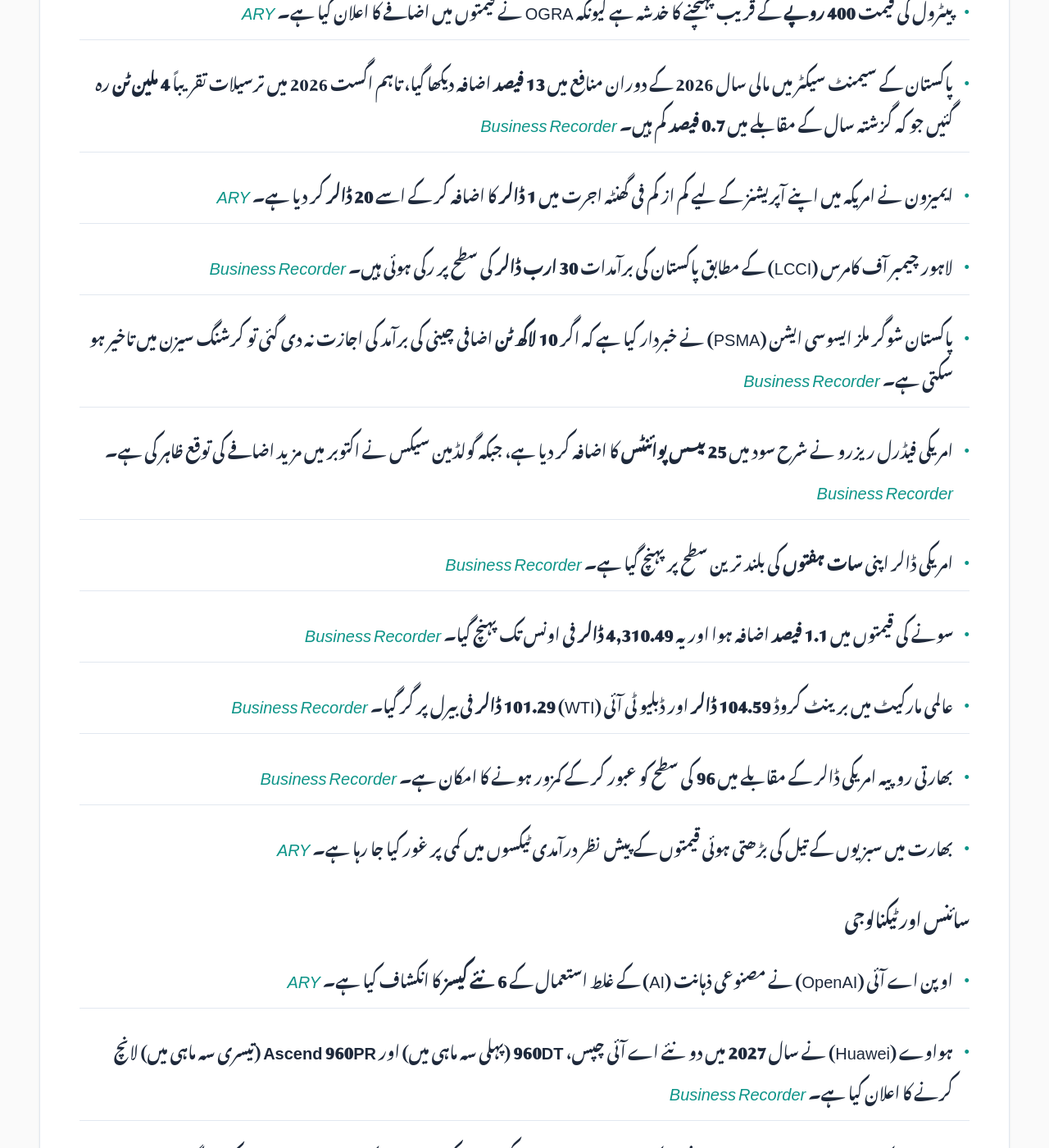
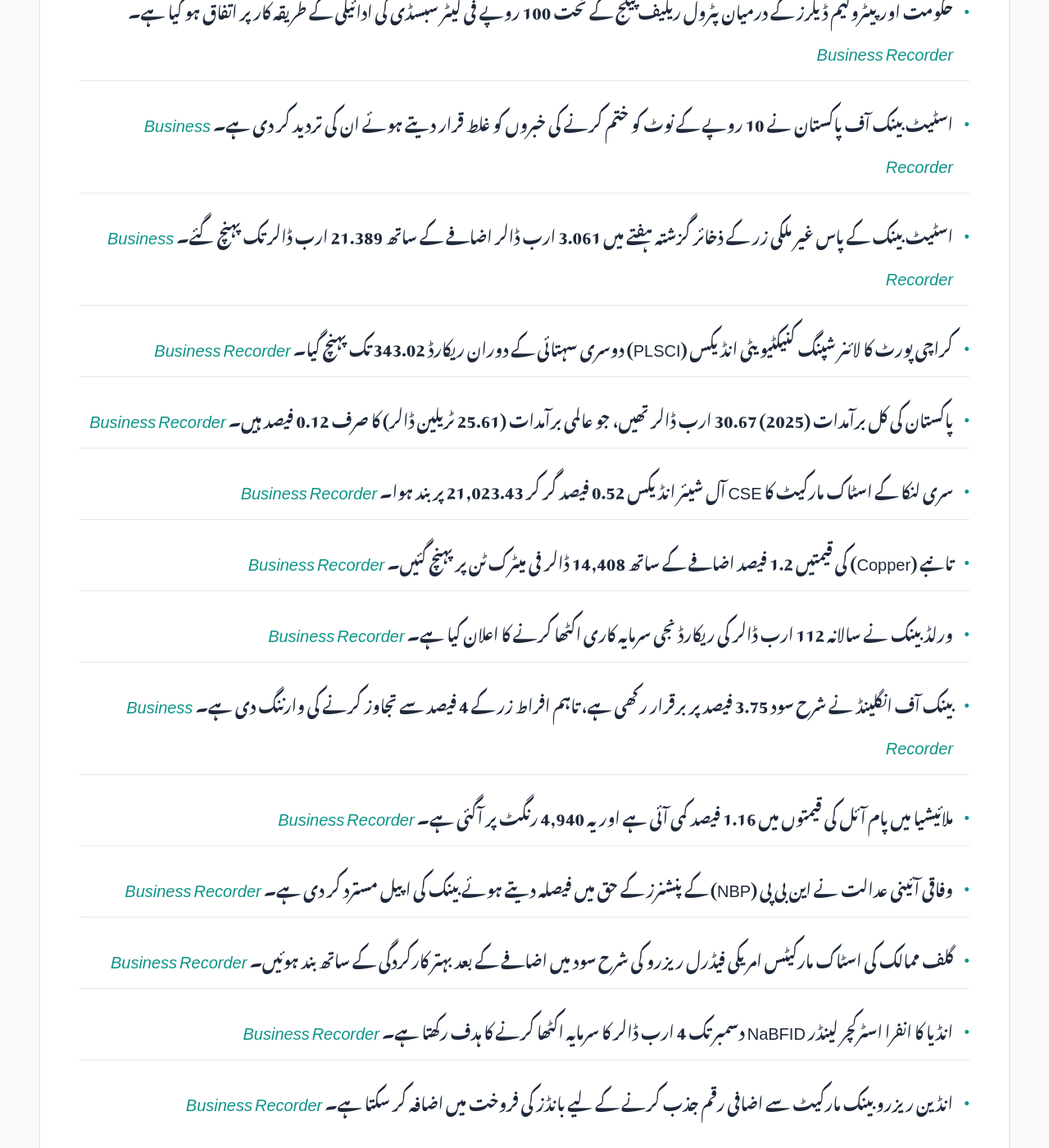
Before and after one commit to zsubzwary/news, a Jekyll site: the page built from ur/index.md, in a window 1280 px wide and 1400 px high, scrolled down 628 px. Shown: the whole window at 82% size. Built offline with Jekyll 4.4.1, drawn with Linux system fonts in a browser that asks for light colours; some web fonts are replaced; comment, search, counter and statistics services are not loaded; some of the changed text lies outside the part shown.

Commit message:
DateTime; 2026-09-17T16:11:35.958Z

```diff
--- a/ur/index.md
+++ b/ur/index.md
@@ -7,43 +7,47 @@ rtl: true
 
 پاکستان کی تازہ خبروں کا خلاصہ
 
- &lrm; 17-Sep-2026 09:09PKT
+ &lrm; 17-Sep-2026 21:11PKT
 
-پڑھنے کا وقت : 4 منٹ
+پڑھنے کا وقت : 5 منٹ
 
 ### معیشت
-- پیٹرول کی قیمت **400 روپے** کے قریب پہنچنے کا خدشہ ہے کیونکہ OGRA نے قیمتوں میں اضافے کا اعلان کیا ہے۔ *[ARY](https://arynews.tv/petrol-nears-rs400-as-ogra-announces-fresh-price-hike)*
-- پاکستان کے سیمنٹ سیکٹر میں مالی سال 2026 کے دوران منافع میں **13 فیصد** اضافہ دیکھا گیا، تاہم اگست 2026 میں ترسیلات تقریباً **4 ملین ٹن** رہ گئیں جو کہ گزشتہ سال کے مقابلے میں **0.7 فیصد** کم ہیں۔ *[Business Recorder](https://www.brecorder.com/news/40439830/cement-earnings-rise-recovery-turns-uneven)*
-- ایمیزون نے امریکہ میں اپنے آپریشنز کے لیے کم از کم فی گھنٹہ اجرت میں **1 ڈالر** کا اضافہ کر کے اسے **20 ڈالر** کر دیا ہے۔ *[ARY](https://arynews.tv/amazon-raises-minimum-hourly-pay-by-1-to-20-for-us-operations-workers)*
-- لاہور چیمبر آف کامرس (LCCI) کے مطابق پاکستان کی برآمدات **30 ارب ڈالر** کی سطح پر رکی ہوئی ہیں۔ *[Business Recorder](https://www.brecorder.com/news/40439844/exports-stuck-around-the-usd30bn-mark-lcci-chief)*
-- پاکستان شوگر ملز ایسوسی ایشن (PSMA) نے خبردار کیا ہے کہ اگر **10 لاکھ ٹن** اضافی چینی کی برآمد کی اجازت نہ دی گئی تو کرشنگ سیزن میں تاخیر ہو سکتی ہے۔ *[Business Recorder](https://www.brecorder.com/news/40439851/psma-says-surplus-sugar-may-delay-crushing-season)*
-- امریکی فیڈرل ریزرو نے شرح سود میں **25 بیسس پوائنٹس** کا اضافہ کر دیا ہے، جبکہ گولڈمین سیکس نے اکتوبر میں مزید اضافے کی توقع ظاہر کی ہے۔ *[Business Recorder](https://www.brecorder.com/news/40439917/goldman-sachs-now-sees-fed-hiking-again-in-october)*
-- امریکی ڈالر اپنی **سات ہفتوں** کی بلند ترین سطح پر پہنچ گیا ہے۔ *[Business Recorder](https://www.brecorder.com/news/40439913/hawkish-fed-lifts-dollar-to-seven-week-high-as-focus-turn-to-boj)*
-- سونے کی قیمتوں میں **1.1 فیصد** اضافہ ہوا اور یہ **4,310.49 ڈالر** فی اونس تک پہنچ گیا۔ *[Business Recorder](https://www.brecorder.com/news/40439912/gold-rises-over-1-as-investors-digest-fed-hike-oil-rally-stalls)*
-- عالمی مارکیٹ میں برینٹ کروڈ **104.59 ڈالر** اور ڈبلیو ٹی آئی (WTI) **101.29 ڈالر** فی بیرل پر گر گیا۔ *[Business Recorder](https://www.brecorder.com/news/40439910/oil-prices-extend-losses-as-fears-of-middle-east-supply-disruptions-ease)*
-- بھارتی روپیہ امریکی ڈالر کے مقابلے میں **96** کی سطح کو عبور کر کے کمزور ہونے کا امکان ہے۔ *[Business Recorder](https://www.brecorder.com/news/40439915/hawkish-fed-adds-to-indian-rupee-troubles-traders-watch-96usd-hurdle)*
-- بھارت میں سبزیوں کے تیل کی بڑھتی ہوئی قیمتوں کے پیش نظر درآمدی ٹیکسوں میں کمی پر غور کیا جا رہا ہے۔ *[ARY](https://arynews.tv/india-considers-cutting-vegetable-oil-import-taxes-as-prices-climb)*
+- حکومت اور پیٹرولیم ڈیلرز کے درمیان پٹرول ریلیف پیکج کے تحت 100 روپے فی لیٹر سبسڈی کی ادائیگی کے طریقہ کار پر اتفاق ہو گیا ہے۔ *[Business Recorder](https://www.brecorder.com/news/40439989/government-petroleum-dealers-reach-agreement-on-fuel-relief-package)*
+- اسٹیٹ بینک آف پاکستان نے 10 روپے کے نوٹ کو ختم کرنے کی خبروں کو غلط قرار دیتے ہوئے ان کی تردید کر دی ہے۔ *[Business Recorder](https://www.brecorder.com/news/40439986-sbp-rejects-reports-of-rs10-banknote-discontinuation-as-baseless)*
+- اسٹیٹ بینک کے پاس غیر ملکی زر کے ذخائر گزشتہ ہفتے میں 3.061 ارب ڈالر اضافے کے ساتھ 21.389 ارب ڈالر تک پہنچ گئے۔ *[Business Recorder](https://www.brecorder.com/news/40439985-sbp-held-forex-reserves-surge-over-3bn-to-213bn)*
+- کراچی پورٹ کا لائنر شپنگ کنیکٹیویٹی انڈیکس (PLSCI) دوسری سہتائی کے دوران ریکارڈ 343.02 تک پہنچ گیا۔ *[Business Recorder](https://www.brecorder.com/news/40439981-karachi-ports-liner-shipping-connectivity-hits-record-high)*
+- پاکستان کی کل برآمدات (2025) 30.67 ارب ڈالر تھیں، جو عالمی برآمدات (25.61 ٹریلین ڈالر) کا صرف 0.12 فیصد ہیں۔ *[Business Recorder](https://www.brecorder.com/news/40439979-pakistans-export-trap-and-revealed-comparative-advantage)*
+- سری لنکا کے اسٹاک مارکیٹ کا CSE آل شیئر انڈیکس 0.52 فیصد گر کر 21,023.43 پر بند ہوا۔ *[Business Recorder](https://www.brecorder.com/news/40439977-sri-lankan-shares-extend-losing-streak-as-communication-real-estate-stocks-weigh)*
+- تانبے (Copper) کی قیمتیں 1.2 فیصد اضافے کے ساتھ 14,408 ڈالر فی میٹرک ٹن پر پہنچ گئیں۔ *[Business Recorder](https://www.brecorder.com/news/40439976-copper-rallies-as-chinese-buyers-return-to-the-market)*
+- ورلڈ بینک نے سالانہ 112 ارب ڈالر کی ریکارڈ نجی سرمایہ کاری اکٹھا کرنے کا اعلان کیا ہے۔ *[Business Recorder](https://www.brecorder.com/news/40439969-world-bank-boosts-private-capital-mobilization-to-record-112-billion)*
+- بینک آف انگلینڈ نے شرح سود 3.75 فیصد پر برقرار رکھی ہے، تاہم افراط زر کے 4 فیصد سے تجاوز کرنے کی وارننگ دی ہے۔ *[Business Recorder](https://www.brecorder.com/news/40439972-bank-of-england-sounds-inflation-alarm-as-it-holds-interest-rates)*
+- ملائیشیا میں پام آئل کی قیمتوں میں 1.16 فیصد کمی آئی ہے اور یہ 4,940 رنگٹ پر آگئی ہے۔ *[Business Recorder](https://www.brecorder.com/news/40439970-palm-oil-falls-over-1-on-exports-rival-oils-weakness)*
+- وفاقی آئینی عدالت نے این بی پی (NBP) کے پنشنرز کے حق میں فیصلہ دیتے ہوئے بینک کی اپیل مسترد کر دی ہے۔ *[Business Recorder](https://www.brecorder.com/news/40439974-nbp-pensioners-entitled-to-govt-pension-increases-after-court-dismisses-banks-appeal)*
+- گلف ممالک کی اسٹاک مارکیٹس امریکی فیڈرل ریزرو کی شرح سود میں اضافے کے بعد بہتر کارکردگی کے ساتھ بند ہوئیں۔ *[Business Recorder](https://www.brecorder.com/news/40439982-most-gulf-bourses-end-higher-as-investers-weigh-fed-rate-hike)*
+- انڈیا کا انفرا اسٹرکچر لینڈر NaBFID دسمبر تک 4 ارب ڈالر کا سرمایہ اکٹھا کرنے کا ہدف رکھتا ہے۔ *[Business Recorder](https://www.brecorder.com/news/40439971-india-infra-lender-targets-4bn-in-dollar-funding-by-december-exec-says)*
+- انڈین ریزرو بینک مارکیٹ سے اضافی رقم جذب کرنے کے لیے بانڈز کی فروخت میں اضافہ کر سکتا ہے۔ *[Business Recorder](https://www.brecorder.com/news/40439973-india-rbi-may-increase-debt-sales-to-drain-liquidity-after-first-such-auction-in-9-years)*
 
 ### سائنس اور ٹیکنالوجی
-- اوپن اے آئی (OpenAI) نے مصنوعی ذہانت (AI) کے غلط استعمال کے **6 نئے کیسز** کا انکشاف کیا ہے۔ *[ARY](https://arynews.tv/openai-reveals-six-new-cases-of-ai-misbehavior-vows-transparency)*
-- ہواوے (Huawei) نے سال **2027** میں دو نئے اے آئی چپس، **960DT** (پہلی سہ ماہی میں) اور **Ascend 960PR** (تیسری سہ ماہی میں) لانچ کرنے کا اعلان کیا ہے۔ *[Business Recorder](https://www.brecorder.com/news/40439916/chinas-huawei-to-launch-two-new-ai-chips-in-2027)*
-- iOS 27 کے نئے اپ ڈیٹ میں 'Find My' فیچر کے ذریعے صارفین اپنی لوکیشن بغیر کسی الرٹ کے عارضی طور پر چھپا سکیں گے۔ *[ARY](https://arynews.tv/find-my-update-in-ios-27-lets-users-temporarily-hide-location-without-alerts)*
+- جرمن عدالت نے میٹا (Meta) کو انسٹاگرام اور فیس بک پر جعلی اشتہارات چلانے کا ذمہ دار قرار دے دیا ہے۔ *[ARY](https://arynews.tv/german-court-rules-meta-liable-for-fake-ads-on-instagram-facebook)*
 
 ### سیاست
-- وزیر مملکہ برائے داخلہ طلال چوہدری کا بیان کہ بعض سیاسی جماعتوں اور کارکنوں کا تعلق **دہشت گرد نیٹ ورکس** سے ہو سکتا ہے۔ *[Business Recorder](https://www.brecorder.com/news/40439837/some-political-parties-workers-involved-in-terrorist-networks-talal)*
-- سپریم کورٹ نے سابق وزیراعظم عمران خان کی نجی ہسپتال میں منتقلی کی درخواست پر اٹارنی جنرل سے قانونی اختیار کے حوالے سے رائے طلب کر لی ہے۔ *[Business Recorder](https://www.brecorder.com/news/40439838/ik-hospital-transfer-pleas-sc-seeks-agps-views-on-jurisdiction)*
-- پنجاب میں کرپشن کے خلاف کارروائی کے دوران گزشتہ **13 دنوں** میں **791 پولیس اہلکاروں** کے خلاف سخت ایکشن لیا گیا، جبکہ **78 اہلکاروں** کو برطرف کر دیا گیا۔ *[Business Recorder](https://www.brecorder.com/news/40439847/corruption-action-taken-against-791-police-officers-minister)*
-- پنجاب اسمبلی کی قائمہ کمیٹی نے لیبر ڈپارٹمنٹ کو **دو ہفتوں** کے اندر لیبر عدالتیں فعال کرنے کی ہدایت کی ہے۔ *[Business Recorder](https://www.brecorder.com/news/40439853/pa-panel-seeks-labour-courts-activation-in-2-weeks)*
-- وزیراعلیٰ پنجاب مریم نواز نے ماحولیاتی تحفظ اور اوزون کی تہہ کے تحفظ کے لیے عملی اقدامات کرنے کا عزم ظاہر کیا۔ *[Business Recorder](https://www.brecorder.com/news/40439852/practical-steps-taken-to-protect-environment-cm)*
+- سپریم کورٹ نے حقوق کی وکیل ایمان مزاری اور ان کے شوہر کی 17 سالہ قید کی سزا معطل کر کے انہیں ضمانت پر رہا کرنے کا حکم دیا ہے۔ *[Business Recorder](https://www.brecorder.com/news/40439983-supreme-court-suspends-sentences-of-rights-lawyer-mazari-and-husband)*
+- میر رضا علی کیس میں عدالتی کمیشن نے پہلے تفتیشی افسر سے پوچھ گچھ کی ہے، جبکہ احمد بھردے کے انٹرویوز کو ایک مخصوص تاثر پیدا کرنے والا قرار دیا گیا ہے۔ *[ARY](https://arynews.tv/mir-raza-ali-case-judicial-commission-questions-first-investigating-officer-in-case)* | *[ARY](https://arynews.tv/mir-raza-case-commission-says-ahmed-bhardays-interviews-create-impression-he-was-launched)*
 
 ### قومی
-- سرجانی ٹاؤن فیملی قتل کیس کی تحقیقات کے دوران ایک قریبی جاننے والے کو حراست میں لے لیا گیا ہے۔ *[ARY](https://arynews.tv/surjani-town-family-killings-close-acquaintance-detained-as-investigation-advances)*
-- کراچی میں پولیس افسران پر ہونے والے جان لیوا حملے کے بعد **دو مشتبہ افراد** کو گرفتار کر لیا گیا ہے۔ *[ARY](https://arynews.tv/karachi-firing-two-suspects-arrested-after-deadly-attack-on-police-officials)*
+- پنجاب میں اب موٹر سائیکل سوار غلط ای-چلان کو آن لائن چیلنج کر سکیں گے۔ *[ARY](https://arynews.tv/motorists-can-challenge-incorrect-e-challans-online-in-punjab)*
+- وفاقی حکومت کے نئے کفایت شعاری اقدامات کے تحت مارکیٹوں اور بازاروں کے اوقات کار تبدیل کر دیے گئے ہیں، جس کے تحت دکانیں رات 9 بجے بند ہوں گی۔ *[Business Recorder](https://www.brecorder.com/news/40439975-markets-to-close-at-9pm-as-govt-notifies-fresh-austerity-fuel-conservation-measures)*
+- پنجاب حکومت نے اس خبر کی تردید کر دی ہے کہ صوبے میں تین روزہ اسکولوں کی تعطیلات ہوں گی۔ *[ARY](https://arynews.tv/punjab-rejects-reports-of-three-day-school-holiday)*
+- کراچی ایئرپورٹ پر ہونے والے حملے میں گرفتار دو مشتبہ افراد کا مجرمانہ ریکارڈ سامنے آیا ہے۔ *[ARY](https://arynews.tv/karachi-airport-attack-criminal-records-of-two-arrested-suspects-revealed)*
 
 ### بین الاقوامی
-- یمن میں سعودی سرحد کے قریب یمنی افواج اور حوثیوں کے درمیان جھڑپیں ہوئیں۔ *[ARY](https://arynews.tv/yemeni-forces-clash-with-houthis-near-saudi-border)*
-- سارک چیمبر آف کامرس اینڈ انڈسٹری (SAARC CCI) کے ایک اعلیٰ وفد نے لندن میں **10 ڈاؤننگ اسٹریٹ** کا تاریخی دورہ کیا۔ *[Business Recorder](https://www.brecorder.com/news/40439843/saarc-chamber-president-leads-high-level-team-to-10-downing-street)*
-- امریکی صدر ڈونلڈ ٹرمپ نے فیڈرل ریزرو کی جانب سے شرح سود میں اضافے پر سخت تنقید کی ہے۔ *[Business Recorder](https://www.brecorder.com/news/40439918/trump-lashes-out-at-fed-after-warsh-backs-rate-hike)*
+- سویڈن کے وزیر اعظم اولف کرسٹرسن نے الیکشن ہارنے کے بعد استعفیٰ دے دیا ہے، جبکہ سوشل ڈیموکریٹس کی قیادت میں اپوزیشن نے 176 سیٹیں حاصل کیں۔ *[Business Recorder](https://www.brecorder.com/news/40439987-swedens-prime-minister-steps-down-after-losing-election)*
+- سعودی عرب میں حوثیوں کے ڈرون کو ناکام بنانے کے دوران ایک یمنی شہری ہلاک اور ایک پاکستانی شہری زخمی ہوا۔ *[Business Recorder](https://www.brecorder.com/news/40439984-one-killed-as-saudi-arabia-intercepts-drone-launched-by-yemens-houthis)*
+- چین نے سعودی عرب کی درخواست پر ایران سے مطالبہ کیا ہے کہ وہ حوثیوں پر قابو پائے۔ *[ARY](https://arynews.tv/china-asks-iran-to-rein-in-houthis-after-saudi-appeal-reuters-reports)*
+- امریکی صدر ٹرمپ، چینی صدر شی جن پنگ کی میزبانی کریں گے۔ *[ARY](https://arynews.tv/trump-to-host-xi-amid-pomp-low-expectations)*
+- عمان نے قومی دن کے حوالے سے اشیاء کی تیاری کے لیے پہلے سے منظوری لینا لازمی قرار دے دیا ہے۔ *[ARY](https://arynews.tv/oman-mandates-prior-approval-for-national-day-merchandise-production)*
 
 ### کھیل
-- ایک این ایف ایل (NFL) اسٹار پر فلسطینی لڑکی کا نام ظاہر کرنے پر جرمانہ عائد کیا گیا ہے۔ *[ARY](https://arynews.tv/nfl-star-fined-for-displaying-name-of-slain-palestinian-girl)*
+- برطانوی ٹینس کھلاڑی جو سالزبری (Joe Salisbury) نے 34 سال کی عمر میں پیشہ ورانہ ٹینس سے ریٹائرمنٹ کا اعلان کر دیا ہے۔ *[Business Recorder](https://www.brecorder.com/news/40439988-former-doubles-world-number-one-salisbury-retires)*
+- جرمنی کے کوچ جرگن کلوپ نے کہا ہے کہ جرمنوں کو انتہا پسندی کے بجائے قومی فخر کا اظہار کرنے کا حق ہونا چاہیے۔ *[Business Recorder](https://www.brecorder.com/news/40439980-klopp-says-germany-must-reclaim-national-pride-from-wrong-people)*
+- سورو گنگولی کی بائیو پیک شوٹنگ کے حوالے سے لیسٹر شائر کو 27 پوائنٹس کی سزا کا تعلق جوڑا گیا ہے۔ *[ARY](https://arynews.tv/sourav-ganguly-biopic-shoot-linked-to-leicestershires-27-point-penalty)*
```
